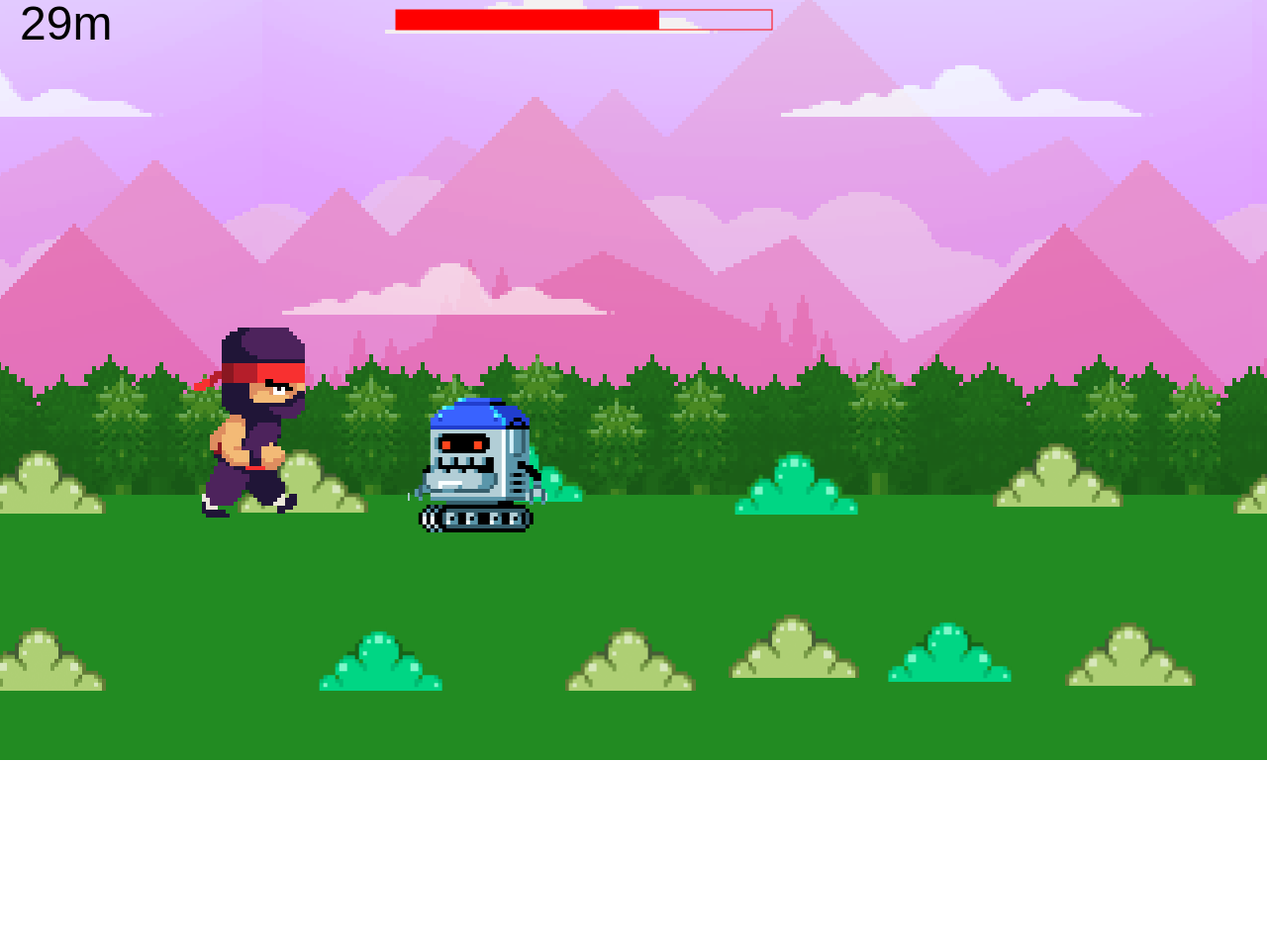
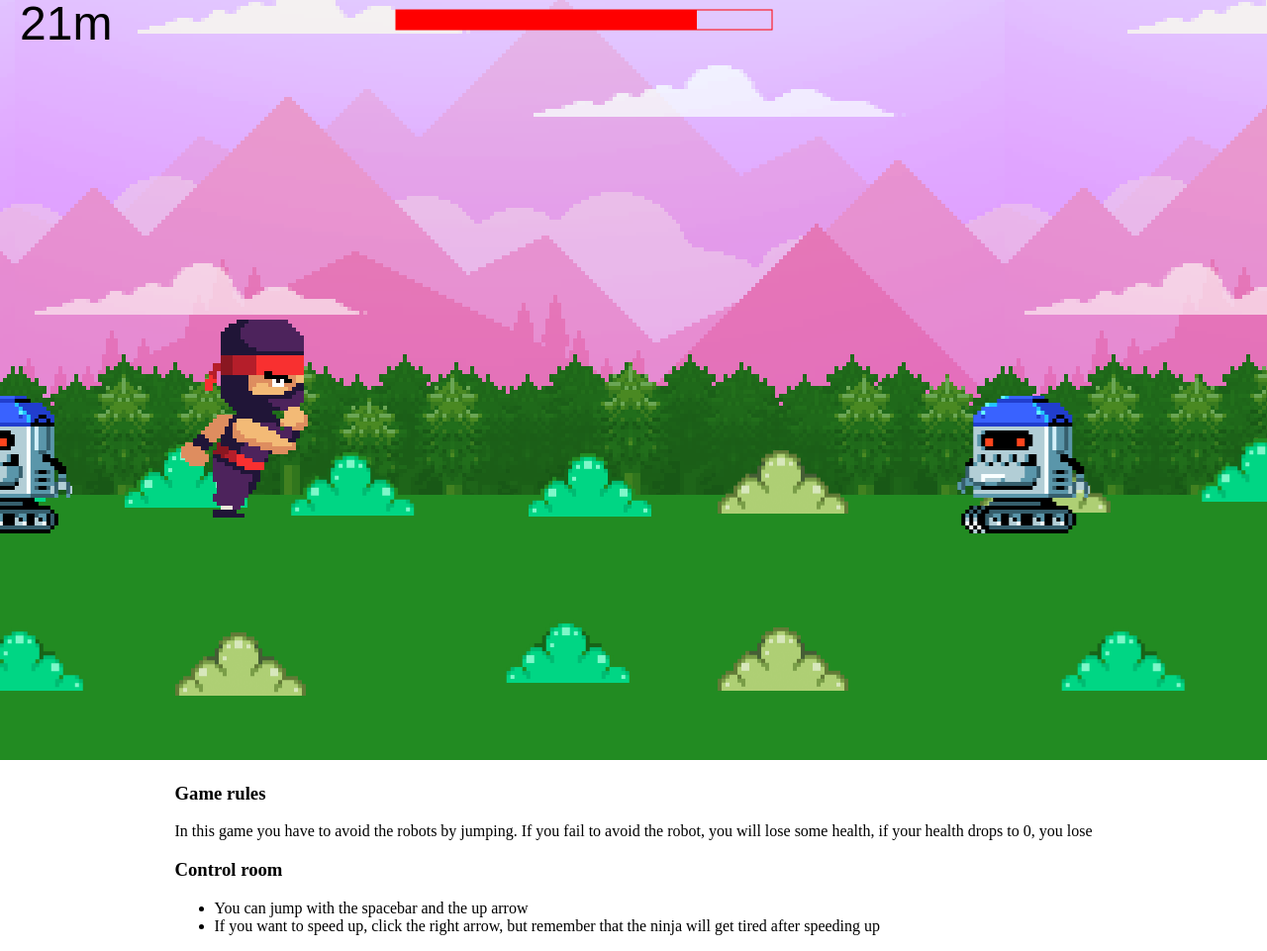
Before and after one commit to marcin-czaniecki/Ninja, a website with bundled scripts: page src/index.html in a window 1280 px wide. Shown: the whole page at 99% size. Before the commit the page ends 800 px from the top, so only its background shows below. Built offline with nearby package versions, Linux system fonts and the light colour scheme.

Commit message:
add info

```diff
--- a/src/index.html
+++ b/src/index.html
@@ -2,12 +2,31 @@
 <html>
 
 <head>
-    <title>Ninja Nanonauci</title>
+    <title>Ninja Nanonauc</title>
     <link rel="stylesheet" href="./main.css" />
 </head>
 
 <body>
     <div id="root"></div>
+    <div class="info">
+        <div>
+            <h3>Game rules</h3>
+            <p>In this game you have to avoid the robots by jumping. If you fail to avoid the robot, you will lose some
+                health, if your health drops to 0, you lose</p>
+        </div>
+        <div>
+            <h3>Control room</h3>
+            <ul>
+                <li>
+                    You can jump with the spacebar and the up arrow
+                </li>
+                <li>
+                    If you want to speed up, click the right arrow, but remember that the ninja will get tired after
+                    speeding up
+                </li>
+            </ul>
+        </div>
+    </div>
     <script type="module" src="./index.js"></script>
 </body>
 
--- a/src/index.js
+++ b/src/index.js
@@ -259,7 +259,7 @@ const draw = () => {
   if (gameMode === rules.gameOverGameMode) {
     context.fillStyle = "black";
     context.font = "96px sans-serif";
-    context.fillText("KONIEC GRY", 120, 300);
+    context.fillText("END GAME", 120, 300);
   }
 };
 
--- a/src/main.css
+++ b/src/main.css
@@ -10,5 +10,9 @@ body {
   padding: 0px;
   justify-content: center;
   align-items: center;
+  flex-direction: column;
   overflow: hidden;
 }
+.info {
+  display: felx;
+}
```
